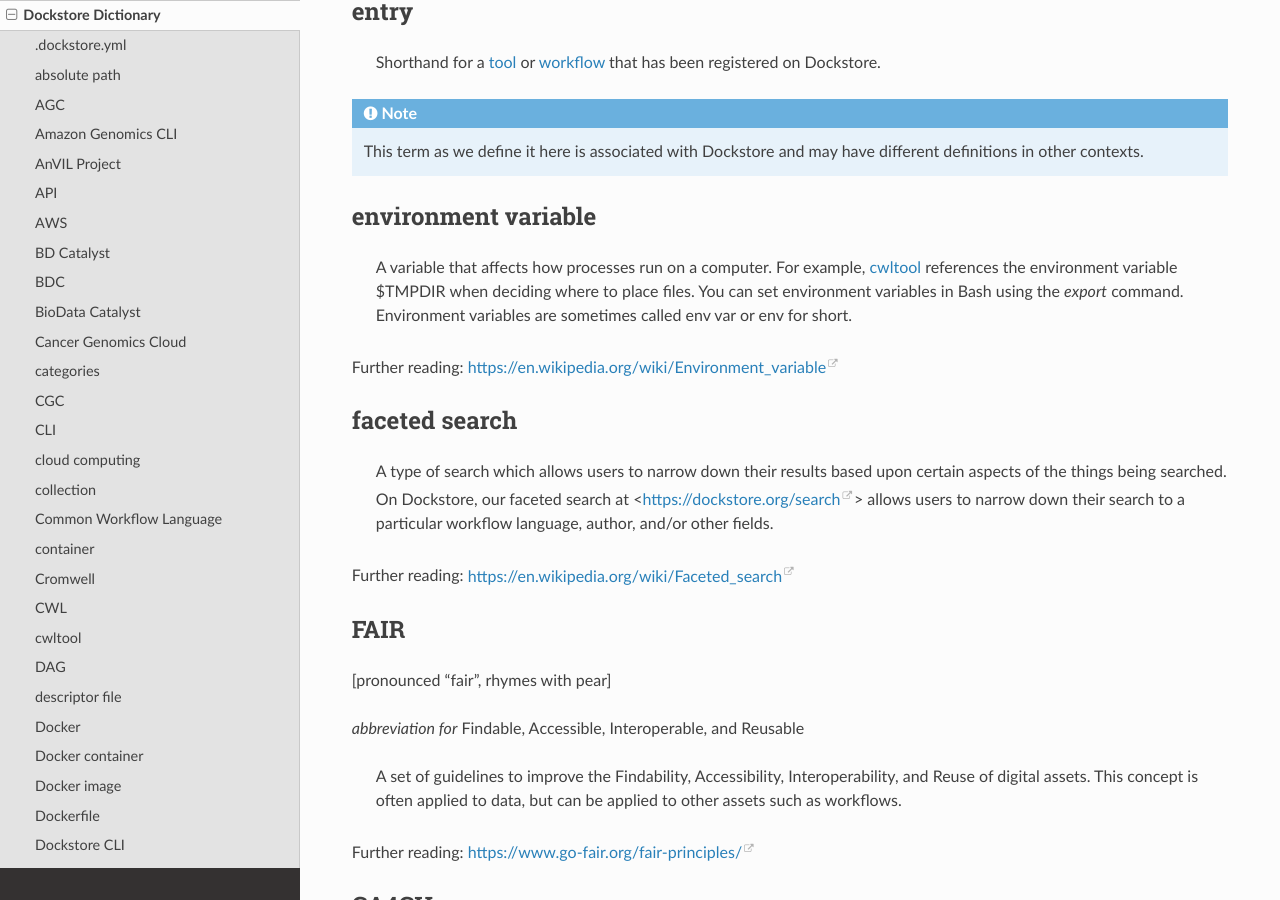
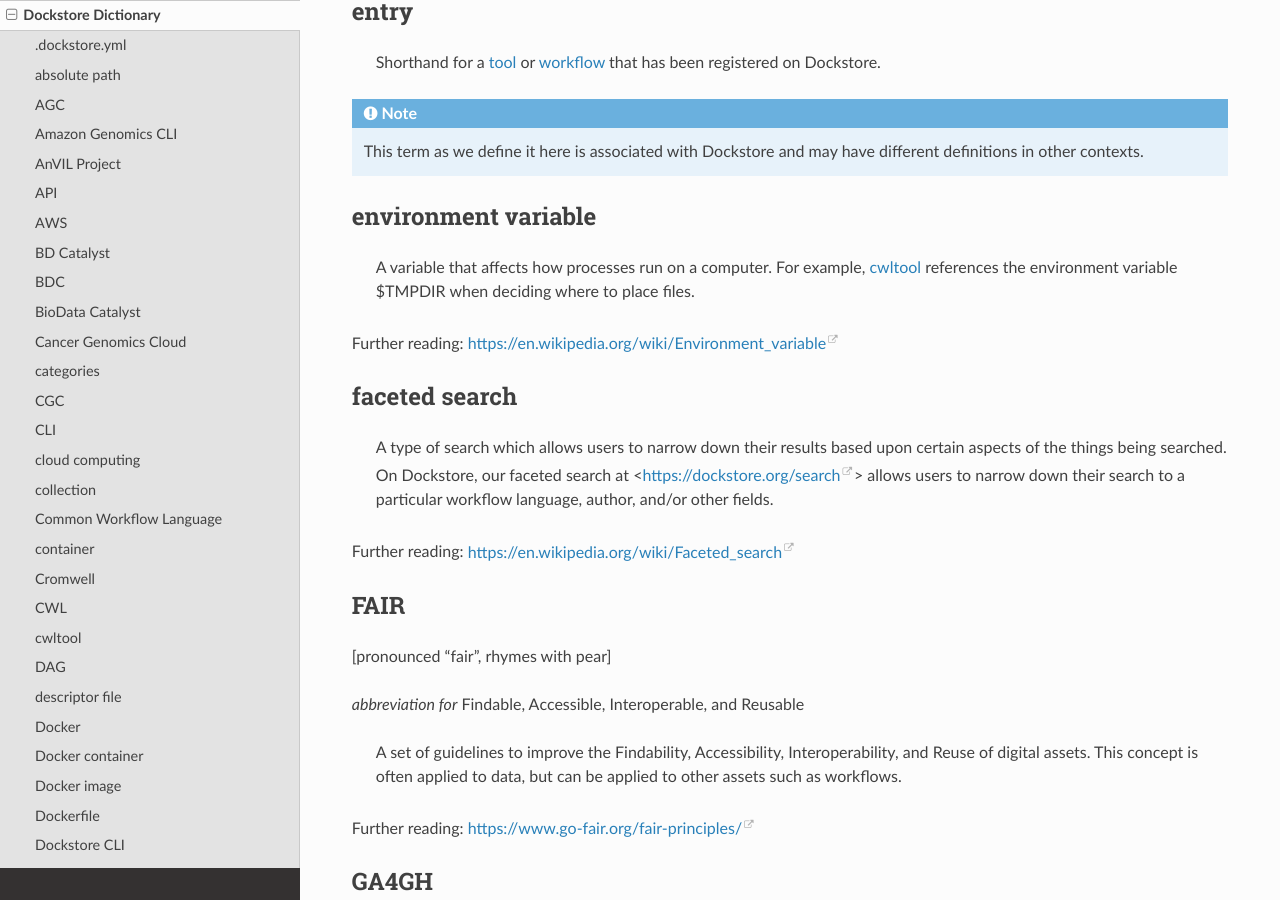
Before and after one commit to dockstore/dockstore-documentation, a Sphinx documentation site: the page built from docs/dictionary.rst, in a window 1280 px wide and 900 px high, scrolled down 8179 px. Built offline with Sphinx 7.4.7 and the Read the Docs theme 2.0.0, drawn with Linux system fonts in a browser that asks for light colours; some of the changed text lies outside the part shown.

Commit message:
run makefile to update dictionary.rst

```diff
--- a/docs/dictionary.rst
+++ b/docs/dictionary.rst
@@ -198,7 +198,7 @@
 ----------------
     A cloud-based platform funded by :ref:`dict NHLBI` to provide tools, applications, and workflows in secure workspaces to expand research in heart, lung, blood, and sleep health.
 
-Further reading: `<https://www.nhlbi.nih.gov/science/biodata-catalyst>`_
+Further reading: `<https://dockstore.org/organizations/bdcatalyst>`_
 
 
 
@@ -493,7 +493,7 @@
 
 environment variable
 --------------------
-    A variable that affects how processes run on a computer. For example, :ref:`dict cwltool` references the environment variable $TMPDIR when deciding where to place files. You can set environment variables in Bash using the `export` command. Environment variables are sometimes called env var or env for short.
+    A variable that affects how processes run on a computer. For example, :ref:`dict cwltool` references the environment variable $TMPDIR when deciding where to place files.
 
 Further reading: `<https://en.wikipedia.org/wiki/Environment_variable>`_
 
```
